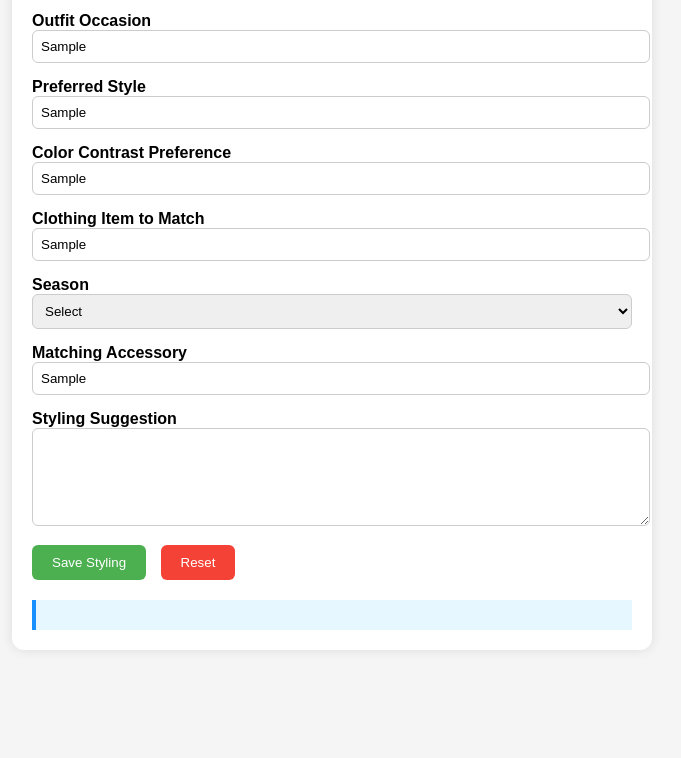
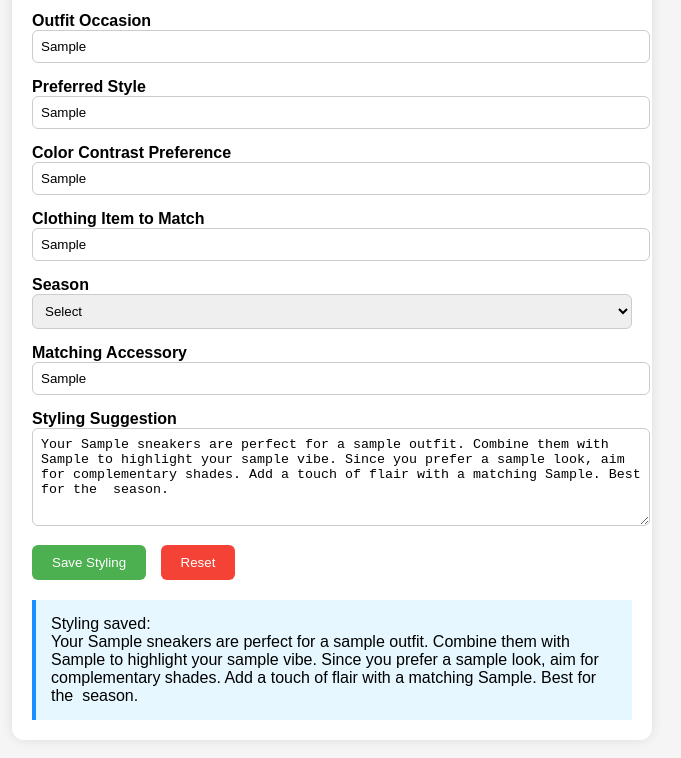
Before and after one commit to ayoubgeb/Kicks-Fits-Matcher, a plain HTML site: page index.html in a window 1280 px wide. Both pictures are taken after typing "Sample", "Sample", "Sample", "Sample", "Sample", "Sample" into the empty fields and a click on the button "Save Styling". Shown: the part 170-928 px from the top of the page, without its empty margins (308-989 px from the left). Before the commit the page ends 848 px from the top, so only its background shows below. Drawn offline with Linux system fonts and the light colour scheme.

Commit message:
Update index.html

```diff
--- a/index.html
+++ b/index.html
@@ -133,7 +133,7 @@
       const season = document.getElementById('season').value;
       const accessory = document.getElementById('accessory').value;
 
-      const suggestion = Your ${sneakerColor} sneakers are perfect for a ${occasion.toLowerCase()} outfit. Combine them with ${clothing} to highlight your ${style.toLowerCase()} vibe. Since you prefer a ${contrast.toLowerCase()} look, aim for complementary shades. Add a touch of flair with a matching ${accessory}. Best for the ${season} season.;
+      const suggestion = `Your ${sneakerColor} sneakers are perfect for a ${occasion.toLowerCase()} outfit. Combine them with ${clothing} to highlight your ${style.toLowerCase()} vibe. Since you prefer a ${contrast.toLowerCase()} look, aim for complementary shades. Add a touch of flair with a matching ${accessory}. Best for the ${season} season.`;
 
       document.getElementById('result').value = suggestion;
       document.getElementById('outputArea').innerText = "Styling saved: \n" + suggestion;
```
